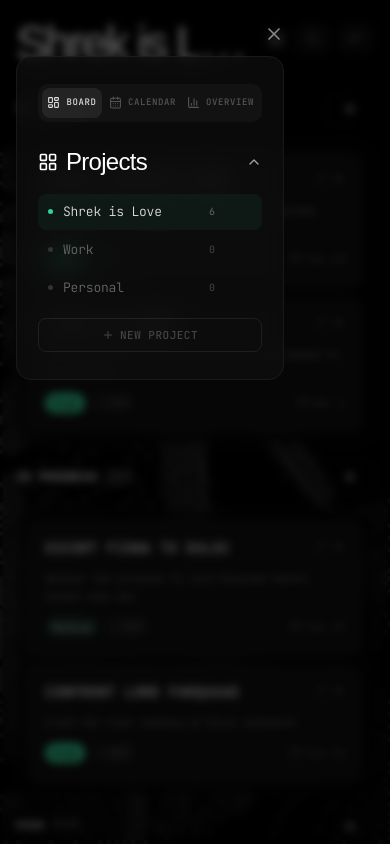
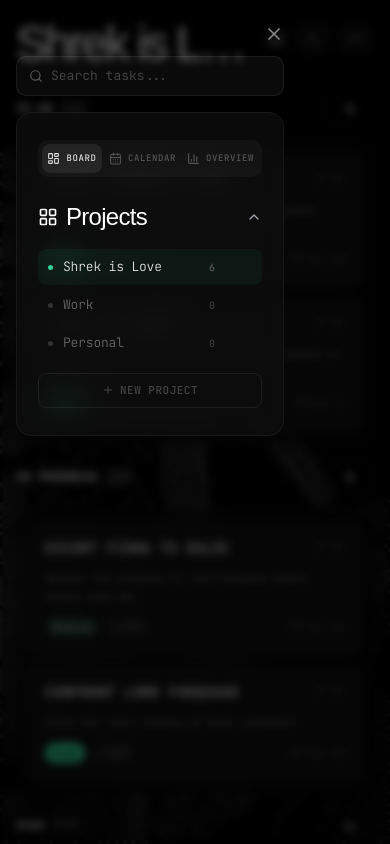
Before and after one commit to DoublePerez/kanban-board, a React (Vite) app: page / in a window 390 px wide. Both pictures are taken after a click on the button 275 px from the left and 38 px from the top of the page. Built offline with nearby package versions, Linux system fonts and the light colour scheme.

Commit message:
Fix avatar popover crash and improve mobile header UX
Wire missing deletedProjects/onRestoreProject props through to Header,
move search into mobile sidebar overlay for a cleaner phone layout.

```diff
--- a/src/app/App.tsx
+++ b/src/app/App.tsx
@@ -1,7 +1,7 @@
 import { useState, useEffect, useCallback } from "react";
 import { DndProvider } from "react-dnd";
 import { HTML5Backend } from "react-dnd-html5-backend";
-import { X } from "lucide-react";
+import { X, Search } from "lucide-react";
 import { Sidebar, ViewMode, ACCENT_HEX } from "./components/Sidebar";
 import { KanbanColumn } from "./components/KanbanColumn";
 import { CalendarView } from "./components/CalendarView";
@@ -29,6 +29,7 @@
     addTask,
     deleteTask,
     restoreTask,
+    restoreProject,
     editTask,
     moveTask,
     setBackgroundImage,
@@ -111,6 +112,7 @@
             totalTasks={totalTasks}
             doneTasks={doneTasks}
             deletedTasks={state.deletedTasks}
+            deletedProjects={state.deletedProjects}
             searchQuery={searchQuery}
             onSearchChange={setSearchQuery}
             onRenameProject={(name) => renameProject(activeProjectId, name)}
@@ -118,6 +120,7 @@
             onChangeAccent={setAccentColor}
             onUploadBackground={() => setShowDitherModal(true)}
             onRestoreTask={restoreTask}
+            onRestoreProject={restoreProject}
             onOpenSidebar={() => setSidebarOpen(true)}
           />
 
@@ -143,6 +146,25 @@
                     >
                       <X size={20} />
                     </button>
+                  </div>
+                  {/* Mobile search */}
+                  <div className="flex items-center gap-[8px] bg-[rgba(255,255,255,0.04)] rounded-[10px] px-[12px] py-[9px] mb-[16px] border border-[rgba(255,255,255,0.08)]">
+                    <Search size={14} className="text-[#555] shrink-0" />
+                    <input
+                      type="text"
+                      placeholder="Search tasks..."
+                      value={searchQuery}
+                      onChange={(e) => setSearchQuery(e.target.value)}
+                      className="bg-transparent text-white text-[13px] font-['JetBrains_Mono',monospace] placeholder:text-[#444] outline-none w-full"
+                    />
+                    {searchQuery && (
+                      <button
+                        onClick={() => setSearchQuery("")}
+                        className="text-[#555] hover:text-white transition-colors shrink-0"
+                      >
+                        <X size={14} />
+                      </button>
+                    )}
                   </div>
                   <Sidebar {...sidebarProps} />
                 </div>
```
